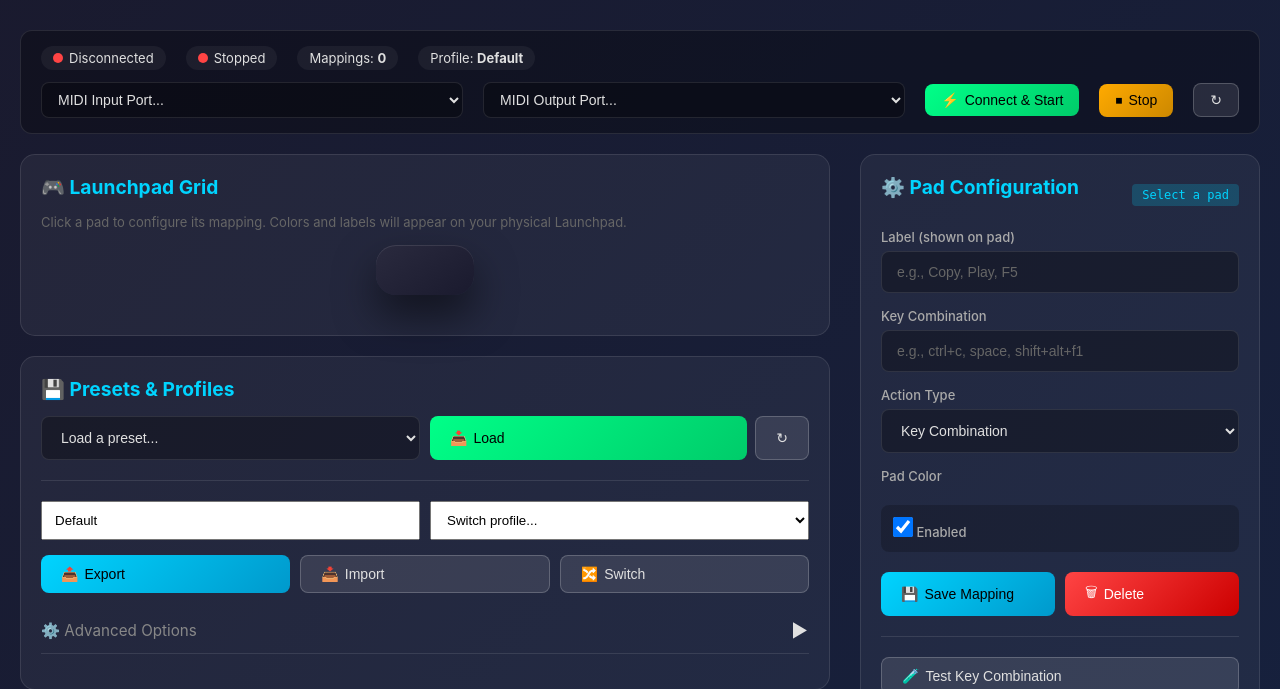
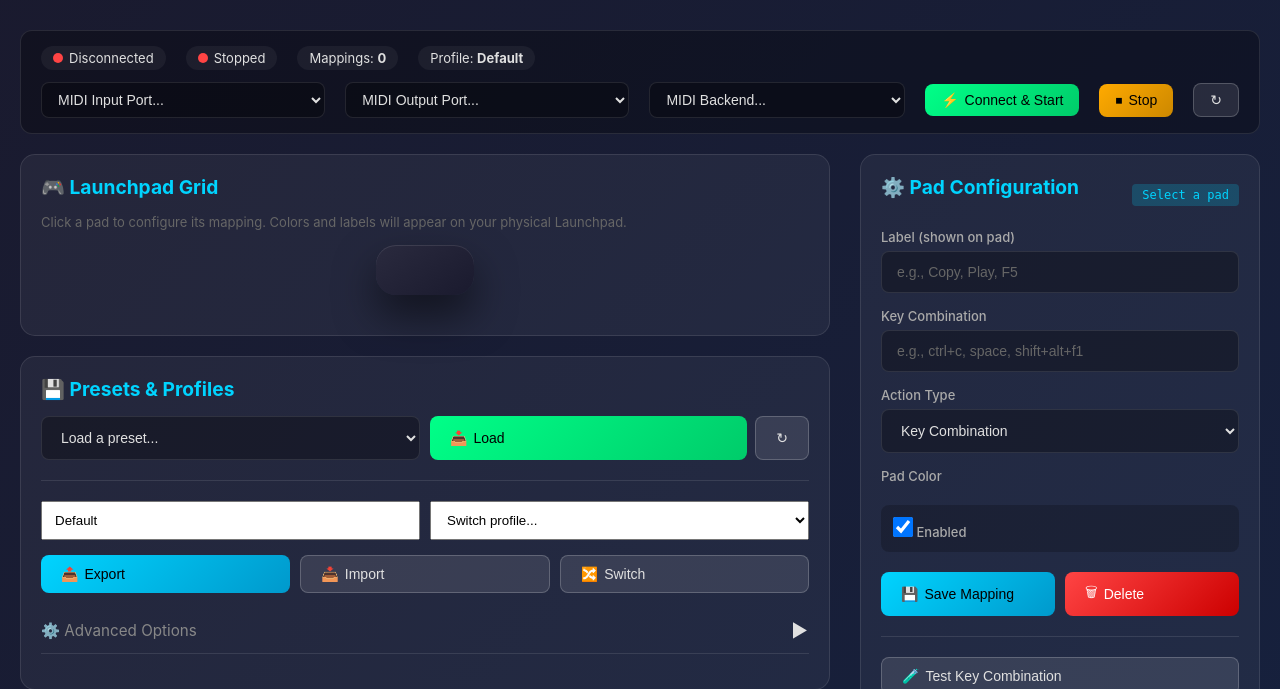
Before and after one commit to andrewjfiore/launchpad-keybinder, a Flask app: template templates/index.html in a window 1280 px wide. Shown: the part 100-789 px from the top of the page. Run offline with Flask 2, Linux system fonts and the light colour scheme; the template is opened without the code that fills it, so the values that code supplies are empty.

Commit message:
Add MIDI backend selection

```diff
--- a/launchpad_mapper.py
+++ b/launchpad_mapper.py
@@ -16,6 +16,8 @@ from dataclasses import dataclass, asdict
 from functools import lru_cache
 from itertools import chain
 from typing import Optional, Dict, List, Callable, Any
+
+os.environ.setdefault("MIDO_BACKEND", "mido.backends.rtmidi")
 
 import mido
 from mido import Message
@@ -365,6 +367,10 @@ class LaunchpadMapper:
     ]
     CONTROL_NOTES = [91, 92, 93, 94, 95, 96, 97, 98]
     SCENE_NOTES = [89, 79, 69, 59, 49, 39, 29, 19]
+    BACKEND_OPTIONS = [
+        "mido.backends.rtmidi",
+        "mido.backends.pygame",
+    ]
 
     def __init__(self):
         self.profile = Profile()
@@ -381,6 +387,7 @@ class LaunchpadMapper:
         self.auto_reconnect_interval = 2.0
         self.auto_reconnect_stop = threading.Event()
         self.auto_reconnect_thread = None
+        self.midi_backend = mido.backend.name
 
         # Key repeat handling
         self.active_repeats: Dict[int, threading.Thread] = {}
@@ -392,6 +399,23 @@ class LaunchpadMapper:
 
         # Active animations
         self.active_animations: List[LEDAnimation] = []
+
+    def get_midi_backend(self) -> str:
+        return self.midi_backend
+
+    def set_midi_backend(self, backend_name: str) -> Dict[str, Any]:
+        if backend_name not in self.BACKEND_OPTIONS:
+            return {"success": False, "error": "Unsupported MIDI backend."}
+        try:
+            if self.running:
+                self.stop()
+            if self.input_port or self.output_port:
+                self.disconnect()
+            mido.set_backend(backend_name)
+            self.midi_backend = backend_name
+            return {"success": True}
+        except Exception as exc:
+            return {"success": False, "error": str(exc)}
 
     def get_available_ports(self) -> Dict[str, Any]:
         """Get available MIDI ports with error handling"""
@@ -436,23 +460,13 @@ class LaunchpadMapper:
             if not port_list:
                 return None
             normalized = [(port, port.lower().replace(" ", "")) for port in port_list]
-            keywords = [
-                "launchpad",
-                "lpmini",
-                "lpminimk",
-                "lpmk",
-                "lppro",
-                "launchpadx",
-                "novation",
-            ]
+            keywords = ["launchpad", "lpmini", "lpmk", "novation"]
             for port, normalized_name in normalized:
                 if any(keyword in normalized_name for keyword in keywords):
                     if "daw" not in normalized_name and "session" not in normalized_name:
                         return port
-            for port, normalized_name in normalized:
-                if any(keyword in normalized_name for keyword in keywords):
-                    return port
-            if len(port_list) == 1:
+            if len(port_list) > 0:
+                print(f"Auto-selecting generic MIDI device: {port_list[0]}")
                 return port_list[0]
             return None
 
@@ -567,12 +581,17 @@ class LaunchpadMapper:
             self.connect(self.last_input_port, self.last_output_port, retries=1, retry_delay=0.2)
 
     def enter_programmer_mode(self):
-        """Send SysEx to enter Programmer mode for custom LED control."""
+        """Send SysEx to enter Programmer mode (Launchpad only)."""
         if not self.output_port:
             return
 
         port_name = self.output_port.name.lower()
         print(f"Initializing device on port: {self.output_port.name}")
+
+        is_launchpad = any(k in port_name for k in ["launchpad", "lpmini", "lpmk", "novation"])
+        if not is_launchpad:
+            print("Generic MIDI device detected. Skipping Launchpad initialization.")
+            return
 
         # Launchpad MK2 (RGB) requires different commands than MK3/X/Pro models
         # The command 0x0E 0x01 that puts MK3 into Programmer Mode causes MK2
@@ -611,13 +630,20 @@ class LaunchpadMapper:
 
     def set_pad_color(self, note: int, color: str):
         if self.output_port:
-            if color.startswith('#'):
-                closest = find_closest_launchpad_color(color)
-                velocity = LAUNCHPAD_COLORS.get(closest, 0)
-            else:
-                velocity = LAUNCHPAD_COLORS.get(color, 0)
-            msg = Message('note_on', note=note, velocity=velocity)
-            self.output_port.send(msg)
+            port_name = self.output_port.name.lower()
+            is_launchpad = any(k in port_name for k in ["launchpad", "lpmini", "lpmk", "novation"])
+            velocity = 127 if color != "off" else 0
+            if is_launchpad:
+                if color.startswith('#'):
+                    closest = find_closest_launchpad_color(color)
+                    velocity = LAUNCHPAD_COLORS.get(closest, 0)
+                else:
+                    velocity = LAUNCHPAD_COLORS.get(color, 0)
+            try:
+                msg = Message('note_on', note=note, velocity=velocity)
+                self.output_port.send(msg)
+            except Exception as e:
+                print(f"Error setting LED: {e}")
 
     def clear_all_pads(self):
         if self.output_port:
--- a/server.py
+++ b/server.py
@@ -123,6 +123,24 @@ def auto_switch_worker():
 def get_ports():
     """Get available MIDI ports."""
     return jsonify(mapper.get_available_ports())
+
+
+@app.route('/api/midi-backend', methods=['GET', 'POST'])
+def midi_backend():
+    if request.method == 'GET':
+        return jsonify({
+            "current": mapper.get_midi_backend(),
+            "options": mapper.BACKEND_OPTIONS,
+        })
+    data = request.json or {}
+    backend = data.get("backend")
+    result = mapper.set_midi_backend(backend)
+    if not result.get("success"):
+        return jsonify(result), 400
+    return jsonify({
+        "success": True,
+        "current": mapper.get_midi_backend(),
+    })
 
 
 @app.route('/api/connect', methods=['POST'])
--- a/templates/index.html
+++ b/templates/index.html
@@ -713,6 +713,11 @@
                 <div class="form-group" style="margin-bottom: 0; flex: 1; min-width: 200px;">
                     <select id="outputPort" style="padding: 8px 12px;">
                         <option value="">MIDI Output Port...</option>
+                    </select>
+                </div>
+                <div class="form-group" style="margin-bottom: 0; flex: 0.9; min-width: 180px;">
+                    <select id="midiBackend" style="padding: 8px 12px;" onchange="setMidiBackend()">
+                        <option value="">MIDI Backend...</option>
                     </select>
                 </div>
                 <button class="btn-success" onclick="quickStart()" id="quickStartBtn" style="padding: 8px 16px;">
@@ -1628,6 +1633,55 @@
             }
         }
 
+        function formatBackendName(backend) {
+            if (!backend) return '';
+            if (backend.endsWith('.rtmidi')) return 'python-rtmidi';
+            if (backend.endsWith('.pygame')) return 'pygame.midi';
+            return backend;
+        }
+
+        async function loadMidiBackend() {
+            try {
+                const response = await fetch('/api/midi-backend');
+                const data = await response.json();
+                const backendSelect = document.getElementById('midiBackend');
+                backendSelect.innerHTML = '<option value="">MIDI Backend...</option>';
+                data.options.forEach(option => {
+                    const optionEl = document.createElement('option');
+                    optionEl.value = option;
+                    optionEl.textContent = formatBackendName(option);
+                    if (option === data.current) {
+                        optionEl.selected = true;
+                    }
+                    backendSelect.appendChild(optionEl);
+                });
+            } catch (e) {
+                log('Failed to load MIDI backends: ' + e.message, 'error');
+            }
+        }
+
+        async function setMidiBackend() {
+            const backend = document.getElementById('midiBackend').value;
+            if (!backend) {
+                return;
+            }
+            try {
+                const response = await fetch('/api/midi-backend', {
+                    method: 'POST',
+                    headers: {'Content-Type': 'application/json'},
+                    body: JSON.stringify({backend})
+                });
+                const data = await response.json();
+                if (!response.ok) {
+                    throw new Error(data.error || 'Failed to set MIDI backend');
+                }
+                log(`MIDI backend set to ${formatBackendName(data.current)}`, 'success');
+                refreshPorts();
+            } catch (e) {
+                log('Failed to set MIDI backend: ' + e.message, 'error');
+            }
+        }
+
         async function loadMappings() {
             try {
                 const response = await fetch('/api/profile');
@@ -2249,6 +2303,7 @@
             initGrid();
             initColorPicker();
             initDragAndDrop();
+            loadMidiBackend();
             refreshPorts();
             loadMappings();
             loadLayers();
```
